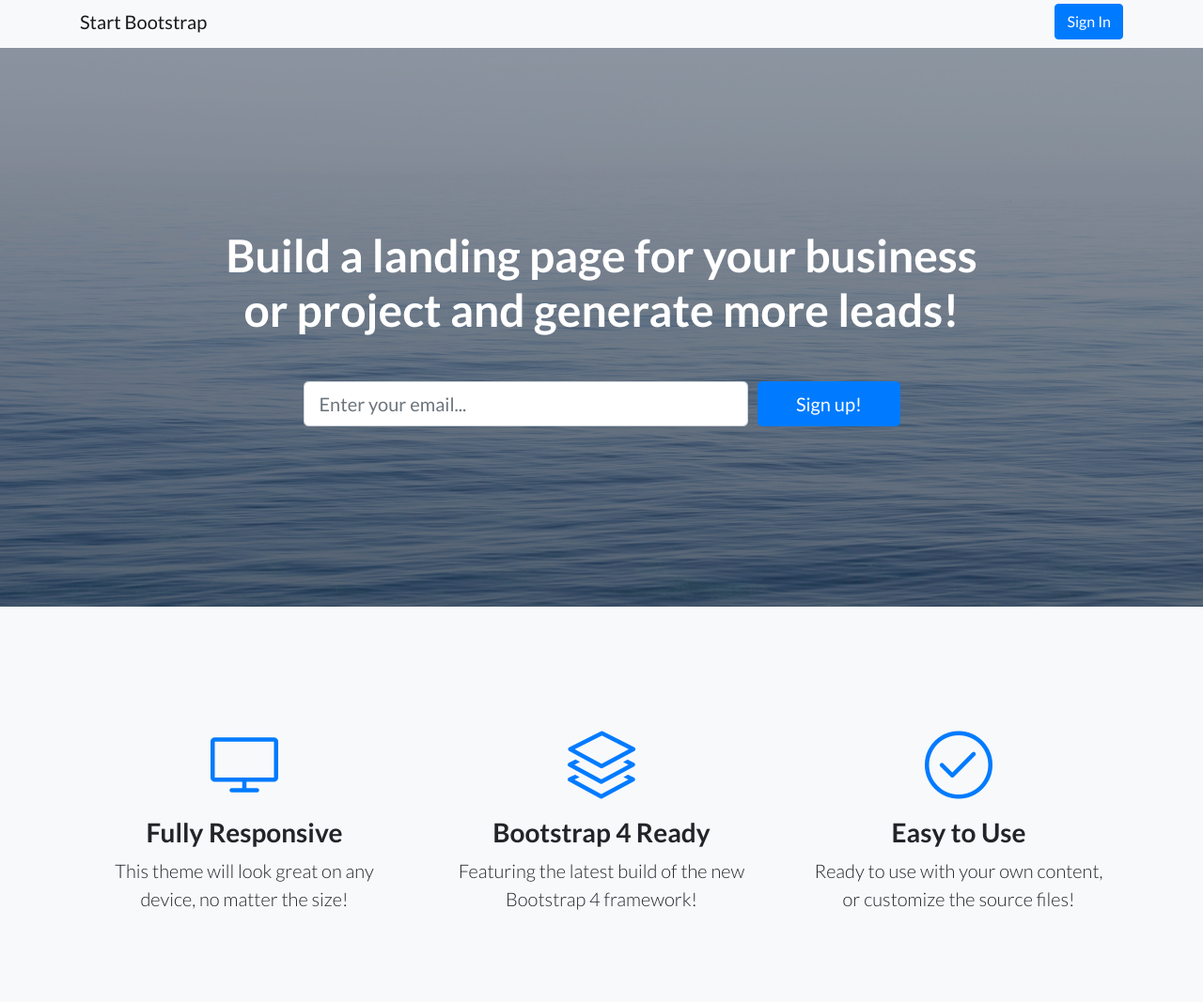
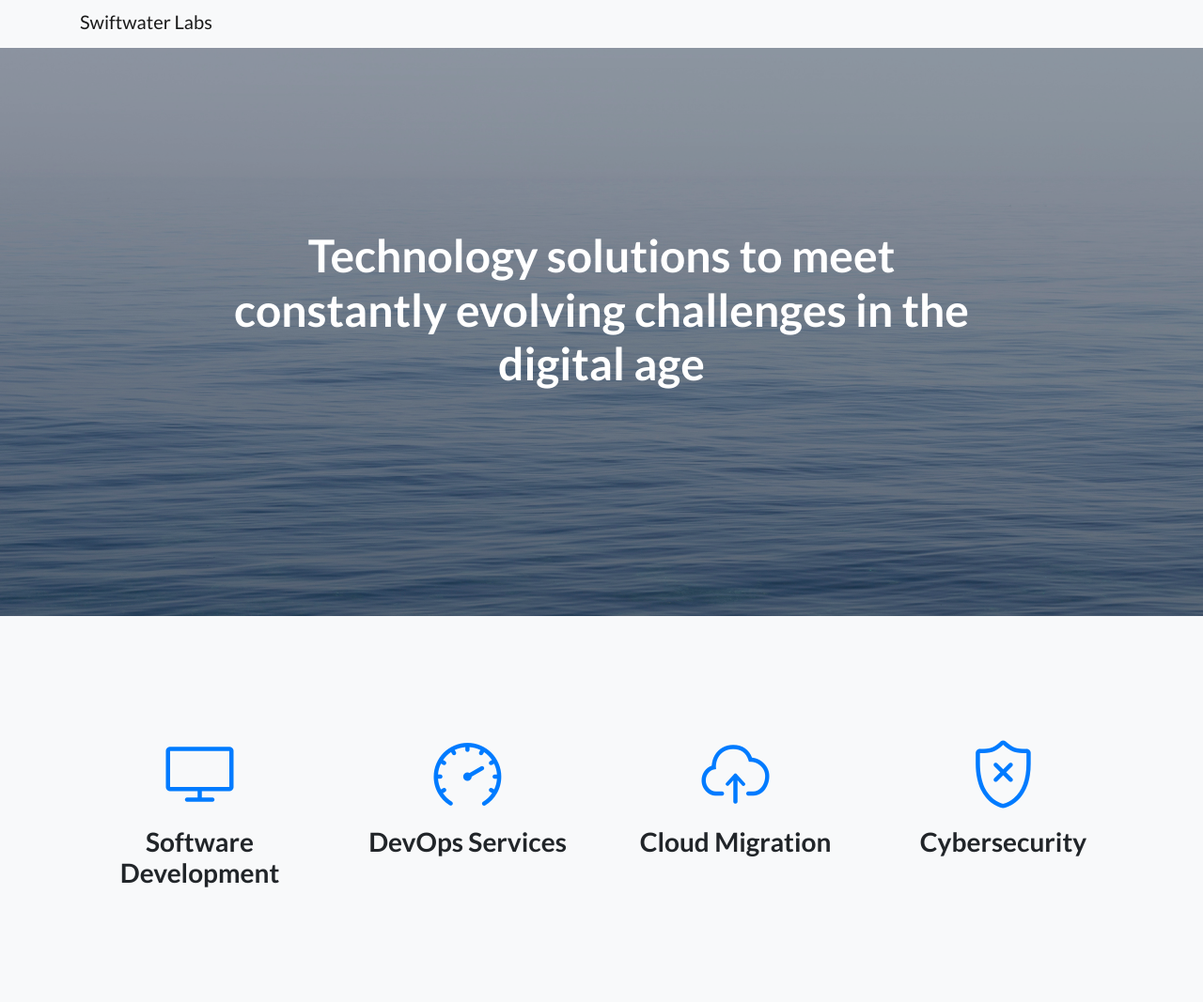
Before and after one commit to swiftwaterlabs/website-public, a plain HTML site: page index.html in a window 1280 px wide. Shown: the part 5-1072 px from the top of the page at 94% size. Drawn offline with Linux system fonts and the light colour scheme.

Commit message:
Updating to include site specific content

```diff
--- a/index.html
+++ b/index.html
@@ -8,7 +8,7 @@
   <meta name="description" content="">
   <meta name="author" content="">
 
-  <title>Landing Page - Start Bootstrap Theme</title>
+  <title>Swiftwater Labs</title>
 
   <!-- Bootstrap core CSS -->
   <link href="vendor/bootstrap/css/bootstrap.min.css" rel="stylesheet">
@@ -28,8 +28,7 @@
   <!-- Navigation -->
   <nav class="navbar navbar-light bg-light static-top">
     <div class="container">
-      <a class="navbar-brand" href="#">Start Bootstrap</a>
-      <a class="btn btn-primary" href="#">Sign In</a>
+      <a class="navbar-brand" href="#">Swiftwater Labs</a>
     </div>
   </nav>
 
@@ -39,20 +38,9 @@
     <div class="container">
       <div class="row">
         <div class="col-xl-9 mx-auto">
-          <h1 class="mb-5">Build a landing page for your business or project and generate more leads!</h1>
+          <h1 class="mb-5">Technology solutions to meet constantly evolving challenges in the digital age</h1>
         </div>
-        <div class="col-md-10 col-lg-8 col-xl-7 mx-auto">
-          <form>
-            <div class="form-row">
-              <div class="col-12 col-md-9 mb-2 mb-md-0">
-                <input type="email" class="form-control form-control-lg" placeholder="Enter your email...">
-              </div>
-              <div class="col-12 col-md-3">
-                <button type="submit" class="btn btn-block btn-lg btn-primary">Sign up!</button>
-              </div>
-            </div>
-          </form>
-        </div>
+
       </div>
     </div>
   </header>
@@ -61,31 +49,36 @@
   <section class="features-icons bg-light text-center">
     <div class="container">
       <div class="row">
-        <div class="col-lg-4">
+        <div class="col-lg-3">
           <div class="features-icons-item mx-auto mb-5 mb-lg-0 mb-lg-3">
             <div class="features-icons-icon d-flex">
               <i class="icon-screen-desktop m-auto text-primary"></i>
             </div>
-            <h3>Fully Responsive</h3>
-            <p class="lead mb-0">This theme will look great on any device, no matter the size!</p>
+            <h3>Software Development</h3>
           </div>
         </div>
-        <div class="col-lg-4">
+        <div class="col-lg-3">
           <div class="features-icons-item mx-auto mb-5 mb-lg-0 mb-lg-3">
             <div class="features-icons-icon d-flex">
-              <i class="icon-layers m-auto text-primary"></i>
+              <i class="icon-speedometer m-auto text-primary"></i>
             </div>
-            <h3>Bootstrap 4 Ready</h3>
-            <p class="lead mb-0">Featuring the latest build of the new Bootstrap 4 framework!</p>
+            <h3>DevOps Services</h3>
           </div>
         </div>
-        <div class="col-lg-4">
+        <div class="col-lg-3">
+          <div class="features-icons-item mx-auto mb-5 mb-lg-0 mb-lg-3">
+            <div class="features-icons-icon d-flex">
+              <i class="icon-cloud-upload m-auto text-primary"></i>
+            </div>
+            <h3>Cloud Migration</h3>
+          </div>
+        </div>
+        <div class="col-lg-3">
           <div class="features-icons-item mx-auto mb-0 mb-lg-3">
             <div class="features-icons-icon d-flex">
-              <i class="icon-check m-auto text-primary"></i>
+              <i class="icon-shield m-auto text-primary"></i>
             </div>
-            <h3>Easy to Use</h3>
-            <p class="lead mb-0">Ready to use with your own content, or customize the source files!</p>
+            <h3>Cybersecurity</h3>
           </div>
         </div>
       </div>
@@ -156,19 +149,10 @@
     <div class="container">
       <div class="row">
         <div class="col-xl-9 mx-auto">
-          <h2 class="mb-4">Ready to get started? Sign up now!</h2>
+          <h2 class="mb-4">Ready to get started?</h2>
         </div>
-        <div class="col-md-10 col-lg-8 col-xl-7 mx-auto">
-          <form>
-            <div class="form-row">
-              <div class="col-12 col-md-9 mb-2 mb-md-0">
-                <input type="email" class="form-control form-control-lg" placeholder="Enter your email...">
-              </div>
-              <div class="col-12 col-md-3">
-                <button type="submit" class="btn btn-block btn-lg btn-primary">Sign up!</button>
-              </div>
-            </div>
-          </form>
+        <div class="col-md-4 col-lg-4 col-xl-4 mx-auto">
+          <button type="submit" class="btn btn-block btn-lg btn-primary">Contact Us!</button>
         </div>
       </div>
     </div>
@@ -187,32 +171,14 @@
             <li class="list-inline-item">
               <a href="#">Contact</a>
             </li>
-            <li class="list-inline-item">&sdot;</li>
-            <li class="list-inline-item">
-              <a href="#">Terms of Use</a>
-            </li>
-            <li class="list-inline-item">&sdot;</li>
-            <li class="list-inline-item">
-              <a href="#">Privacy Policy</a>
-            </li>
           </ul>
-          <p class="text-muted small mb-4 mb-lg-0">&copy; Your Website 2020. All Rights Reserved.</p>
+          <p class="text-muted small mb-4 mb-lg-0">&copy; Swiftwater Labs 2021. All Rights Reserved.</p>
         </div>
         <div class="col-lg-6 h-100 text-center text-lg-right my-auto">
           <ul class="list-inline mb-0">
             <li class="list-inline-item mr-3">
               <a href="#">
-                <i class="fab fa-facebook fa-2x fa-fw"></i>
-              </a>
-            </li>
-            <li class="list-inline-item mr-3">
-              <a href="#">
                 <i class="fab fa-twitter-square fa-2x fa-fw"></i>
-              </a>
-            </li>
-            <li class="list-inline-item">
-              <a href="#">
-                <i class="fab fa-instagram fa-2x fa-fw"></i>
               </a>
             </li>
           </ul>
```
Also changed, not shown: package.json (deleted, +0 -49 lines), .travis.yml (deleted), 1 other file.
